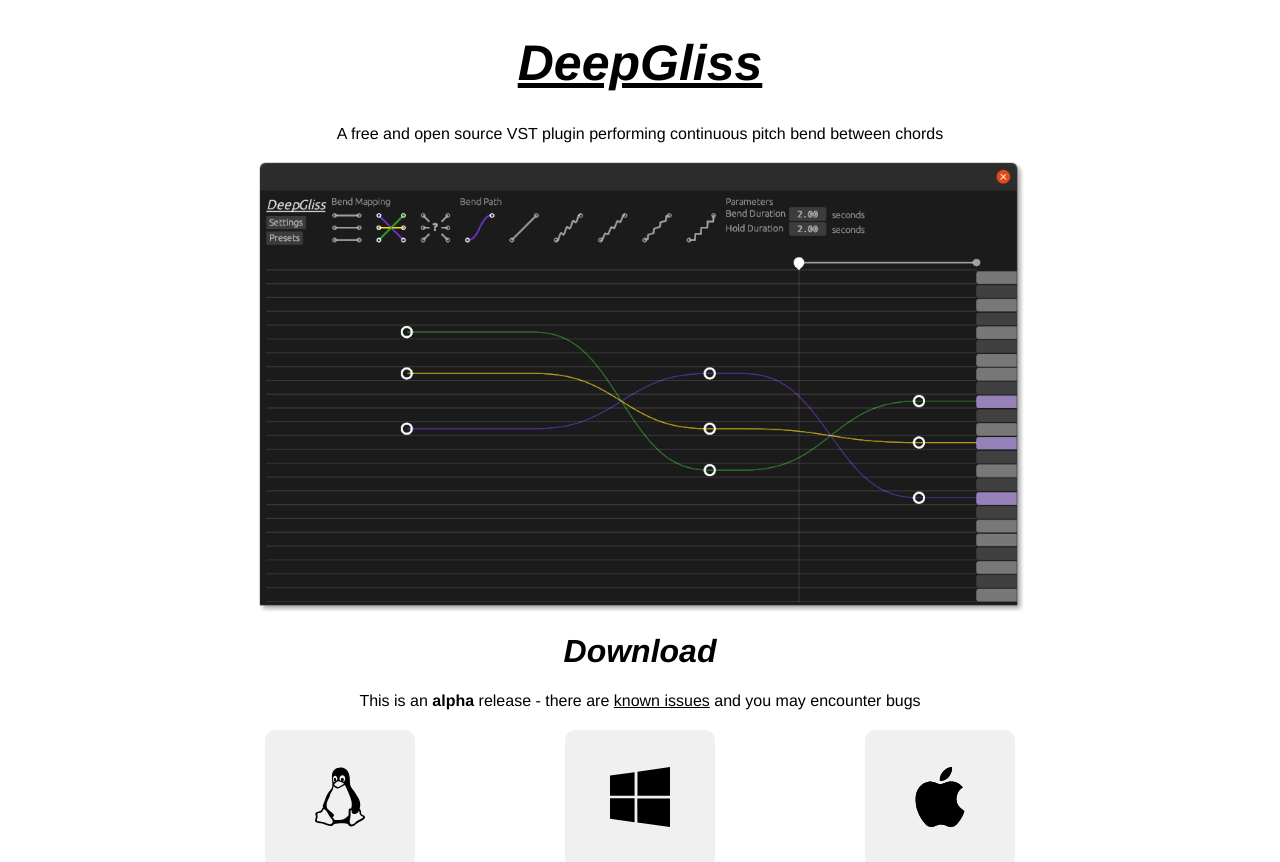
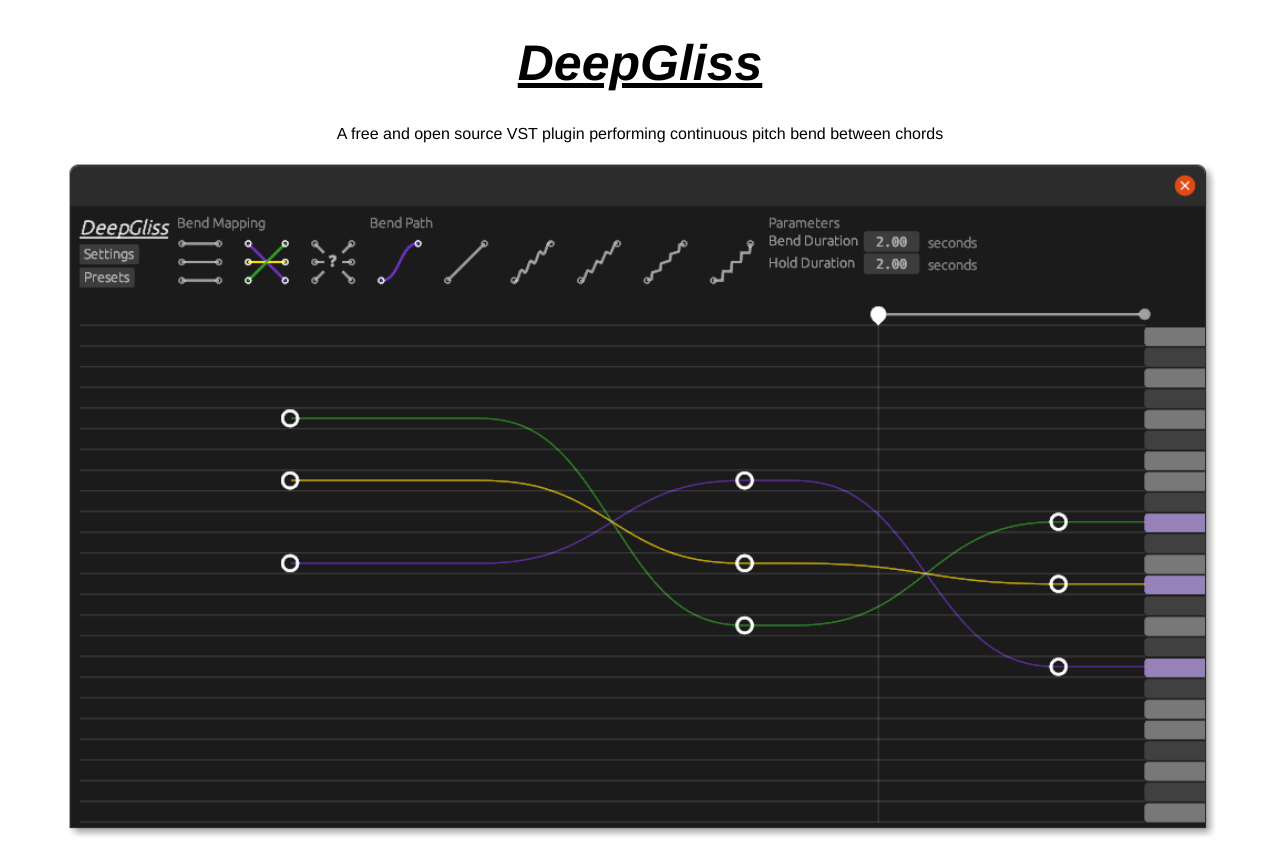
Before and after one commit to JoshuaPostel/deep-gliss, a React (Create React App) app: page / in a window 1280 px wide. Shown: the top 862 px of the page. Built offline with nearby package versions, Linux system fonts and the light colour scheme.

Commit message:
larger screenshot

```diff
--- a/src/App.css
+++ b/src/App.css
@@ -17,7 +17,8 @@
   display: block;
   margin-left: auto;
   margin-right: auto;
-  width: 60%;
+  width: 90%;
+  max-width: 1200px;
 }
 
 .Section-header {
```
